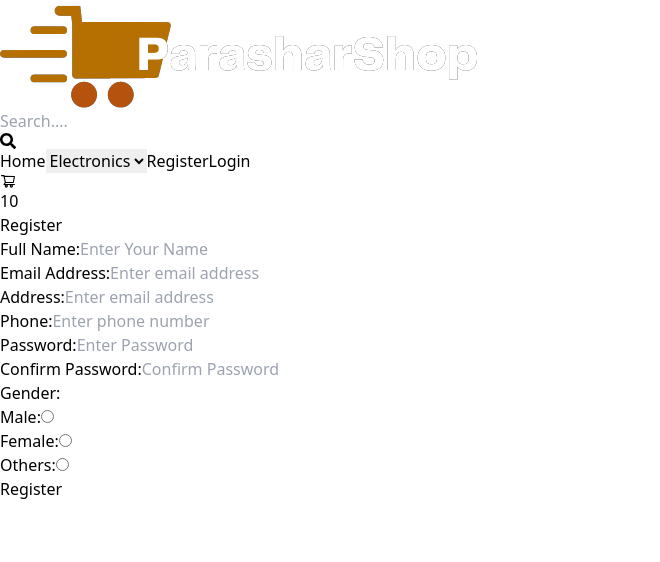
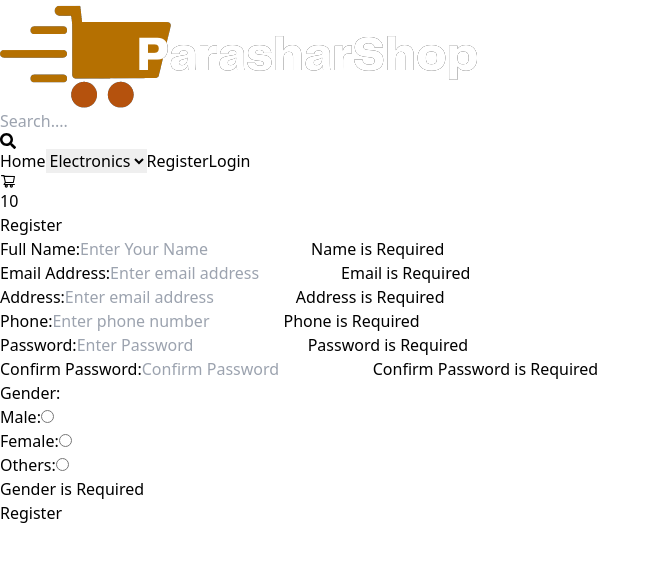
Before and after one commit to unique3900/Ecommerce-Project-MERN-Stack-6th-Sem, a React (Vite) app in the folder Client/: page /register in a window 1280 px wide. Both pictures are taken after a click on the button "Register". Shown: the top 562 px of the page, without its empty margins (0-660 px from the left). Built offline with nearby package versions, Linux system fonts and the light colour scheme.

Commit message:
Login and register initial client side validation useState

```diff
--- a/Client/src/components/Auth/Login.jsx
+++ b/Client/src/components/Auth/Login.jsx
@@ -1,29 +1,46 @@
-import React from 'react'
+import React, { useState } from 'react'
 
 const Login = () => {
+    const [email, setEmail] = useState("");
+    const [password, setPassword] = useState("");
+    const [error, setError] = useState(false);
+
+    const handleSubmit = () => {
+        if ( !email || !password ) {
+            setError(true);
+        }
+
+
+}
   return (
 <div className='flex justify-center items-center h-screen bg-slate-200'>
-            <div className="block bg-slate-50 p-10 round-xl shadow-md shadow-slate-400">
+            <div className="mt-14  lg:mt-0 bg-slate-50 p-6 round-xl shadow-md shadow-slate-400">
                 <div>
-                    <h1 className='text-center font-semibold text-3xl'>Login</h1>
+                    <h1 className='text-center  font-semibold text-3xl'>Login</h1>
                 </div>
                 <div className="form grid grid-flow-row  gap-2  mt-5">
 
 
                     <div className="inputBox flex flex-col gap-1">
                         <label htmlFor="email">Email Address:</label>
-                        <input type="email" name='email' className='outline-black border-b-2 px-2 rounded-md shadow-smpx-2' placeholder='Enter email address'/>
+                        <input type="email" name='email' value={email} onChange={(e) => setEmail(e.target.value)} className='outline-black border-b-2 px-2 rounded-md shadow-smpx-2' placeholder='Enter email address'/>
+                        {
+                            error&&!email?<span className='bg-red-200 text-gray-500'>Email is Required</span>:""
+                        }
                     </div>
 
 
                     <div className="inputBox flex flex-col gap-1">
                         <label htmlFor="password">Password:</label>
 
-                        <input type="password" className='px-2' name='password' placeholder="Enter Password"  />
+                        <input value={password} type="password" onChange={(e) => setPassword(e.target.value)} className='px-2' name='password' placeholder="Enter Password"  />
+                        {
+                            error&&!password?<span className='bg-red-200 text-gray-500'>Password is Required</span>:""
+                        }
                     </div>
 
                 </div>
-                <button className='mt-5 bg-blue-500 p-2 w-full text-white'>Login</button>
+                <button className='mt-5 bg-blue-500 p-2 w-full text-white' onClick={handleSubmit}>Login</button>
             </div>
 
         </div>
--- a/Client/src/components/Auth/Register.jsx
+++ b/Client/src/components/Auth/Register.jsx
@@ -1,60 +1,104 @@
-import React from 'react';
+import React, { useState } from 'react';
 import PhoneInput from 'react-phone-number-input';
 
 const Register = () => {
+    const [name, setName] = useState('');
+    const [email, setEmail] = useState("");
+    const [password, setPassword] = useState("");
+    const [confirmPassword, setConfirmPassword] = useState("");
+    const [address, setAddress] = useState("");
+    const [phone, setPhone] = useState("");
+    const [gender, setGender] = useState("");
+
+    const [error, setError] = useState(false);
+    const [passMatch, setpassMatch] = useState(true);
+
+    const handleSubmit = () => {
+        if (!name || !email || !password || !confirmPassword || !address || !phone || !gender) {
+            setError(true);
+        }
+        else if (confirmPassword !== password) {
+            setpassMatch(false);
+        }
+
+        console.log(name,email,password,confirmPassword,phone,gender);
+}
+
     return (
-        <div className='flex justify-center items-center h-screen bg-slate-200'>
-            <div className="block bg-slate-50 p-6 round-xl shadow-md shadow-slate-400">
+        <div className='flex overflow-y-auto justify-center items-center h-screen bg-slate-200'>
+            <div className="mt-14  lg:mt-0 bg-slate-50 p-6 round-xl shadow-md shadow-slate-400">
                 <div>
-                    <h1 className='text-center font-semibold text-3xl'>Register</h1>
+                    <h1 className='text-center  font-semibold text-3xl'>Register</h1>
                 </div>
                 <div className="form grid grid-flow-row = lg:grid-cols-2   gap-2  mt-5">
                     <div className="inputBox flex flex-col gap-1">
                         <label htmlFor="Name">Full Name:</label>
-                        <input type="text" name='name' className='outline-black border-b-2 px-2 rounded-md shadow-sm' placeholder='Enter Your Name'/>
+                        <input type="text" name='name' required className='outline-black border-b-2 px-2 rounded-md shadow-sm' value={name} placeholder='Enter Your Name' onChange={(e) => setName(e.target.value)} />
+                        {/* Throw error if Empty */}
+                        {
+                            error&&!name?<span className='bg-red-200 text-gray-500'>Name is Required</span>:""
+                        }
+
                     </div>
 
                     <div className="inputBox flex flex-col gap-1">
                         <label htmlFor="email">Email Address:</label>
-                        <input type="email" name='email' className='outline-black border-b-2 px-2 rounded-md shadow-sm' placeholder='Enter email address'/>
+                        <input type="email" name='email' required className='outline-black border-b-2 px-2 rounded-md shadow-sm' value={email} placeholder='Enter email address' onChange={(e) => setEmail(e.target.value)} />
+                        {
+                            error&&!email?<span className='bg-red-200 text-gray-500'>Email is Required</span>:""
+                        }
                     </div>
 
                     <div className="inputBox flex flex-col gap-1">
                         <label htmlFor="address">Address:</label>
-                        <input type='location' name='address' className='outline-black border-b-2 px-2 rounded-md shadow-sm' placeholder='Enter email address'/>
+                        <input type='location' name='address' required className='outline-black border-b-2 px-2 rounded-md shadow-sm' value={address} onChange={(e) => setAddress(e.target.value)} placeholder='Enter email address' />
+                        {
+                            error&&!address?<span className='bg-red-200 text-gray-500'>Address is Required</span>:""
+                        }
                     </div>
 
                     <div className="inputBox flex flex-col gap-1">
                         <label htmlFor="phone">Phone:</label>
 
-                        <input type="text" name='phone' placeholder="Enter phone number"  />
+                        <input type="text" value={phone} onChange={(e) => setPhone(e.target.value)} required name='phone' placeholder="Enter phone number" />
+                        {
+                            error&&!phone?<span className='bg-red-200 text-gray-500'>Phone is Required</span>:""
+                        }
                     </div>
                     <div className="inputBox flex flex-col gap-1">
                         <label htmlFor="password">Password:</label>
 
-                        <input type="password" name='password' placeholder="Enter Password"  />
+                        <input value={password} type="password" onChange={(e) => setPassword(e.target.value)} required name='password' placeholder="Enter Password" />
+                        {
+                            error&&!password?<span className='bg-red-200 text-gray-500'>Password is Required</span>:""
+                        }
                     </div>
                     <div className="inputBox flex flex-col gap-1">
                         <label htmlFor="cpassword">Confirm Password:</label>
 
-                        <input type="password" name='cpassword' placeholder="Confirm Password"  />
+                        <input value={confirmPassword} type="password" onChange={(e) => setConfirmPassword(e.target.value)} required name='cpassword' placeholder="Confirm Password" />
+                        {
+                            error&&!confirmPassword?<span className='bg-red-200 text-gray-500'>Confirm Password is Required</span>:!passMatch?<span className='bg-red-200 text-gray-500'>Confirm Password Doesnot Match</span>:""
+                        }
                     </div>
                     <div className="inputBox flex flex-col gap-1">
                         <label htmlFor="gender">Gender:</label>
                         <div className="flex gap-4 justify-around">
                             <div className="flex">
                                     <label htmlFor="male">Male:</label>
-                                    <input type="radio" name="gender" id="" />
+                                    <input type="radio" onChange={(e)=>setGender(e.target.value)} name="gender" id="" />
                             </div>
                             <div className="flex">
                                     <label htmlFor="female">Female:</label>
-                                    <input type="radio" name="gender" id="" />
+                                    <input type="radio" onChange={(e)=>setGender(e.target.value)} name="gender" id="" />
                             </div>
                             <div className="flex">
                                     <label htmlFor="Others">Others:</label>
-                                    <input type="radio" name="gender" id="" />
+                                    <input type="radio" onChange={(e)=>setGender(e.target.value)} name="gender" id="" />
                             </div>
-
+                            {
+                            error&&!gender?<span className='bg-red-200 text-gray-500'>Gender is Required</span>:""
+                        }
 
                         </div>
 
@@ -65,7 +109,7 @@
 
 
                 </div>
-                <button className='mt-1 bg-blue-500 p-2 w-full text-white'>Register</button>
+                <button className='mt-1 bg-blue-500 p-2 w-full text-white' onClick={handleSubmit}>Register</button>
             </div>
 
         </div>
--- a/Client/src/components/Layout/Navbar.jsx
+++ b/Client/src/components/Layout/Navbar.jsx
@@ -5,7 +5,7 @@
 import { AiOutlineShoppingCart } from 'react-icons/ai';
 const Navbar = () => {
   return (
-    <div className='flex lg:justify-between sm:justify-evenly gap-8 bg-[#2874f0] px-4 py-2 items-center flex-1'>
+    <div className='flex z-1 lg:justify-between sm:justify-evenly gap-8 bg-[#2874f0] px-4 py-2 items-center flex-1'>
 
           {/* Logo */}
           <div className="logo">
```
